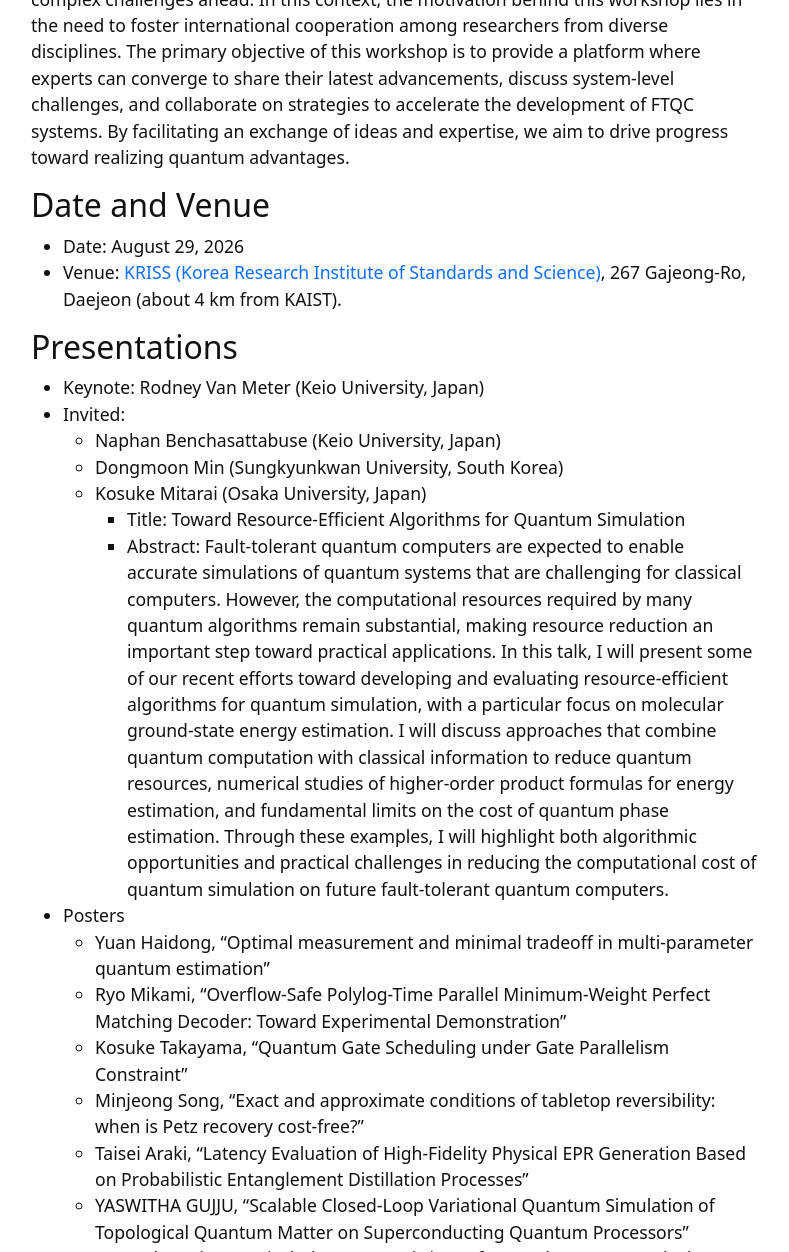
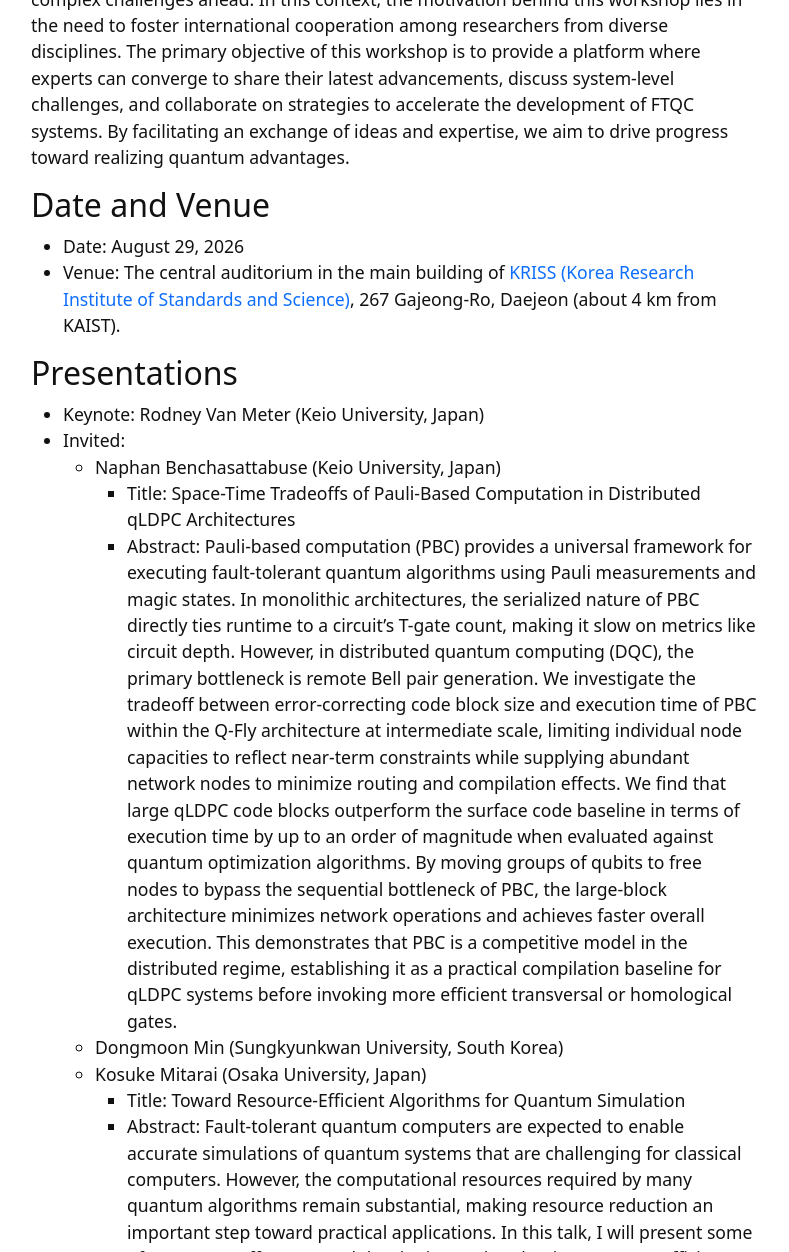
Before and after one commit to ftqcsa/ftqcsa.github.io, a Jekyll site: the page built from content/2026.md, in a window 1280 px wide and 1400 px high, scrolled down 1170 px, cut to the strip 0-1252 px from the top of the window. Shown: the whole strip, without its empty margins (246-1035 px from the left). Built offline with Jekyll 4.4.1, drawn with Linux system fonts in a browser that asks for light colours.

Commit message:
Update 2026.md

```diff
--- a/content/2026.md
+++ b/content/2026.md
@@ -19,13 +19,15 @@ The journey toward harnessing the power of FTQC has just begun, and it is essent
 ## Date and Venue
 
 - Date: August 29, 2026
-- Venue: [KRISS (Korea Research Institute of Standards and Science)](https://www.google.com/maps/search/KRISS/data=!3m1!4b1?entry=ttu&g_ep=EgoyMDI2MDcxNS4wIKXMDSoASAFQAw%3D%3D), 267 Gajeong-Ro, Daejeon (about  4 km from KAIST).
+- Venue: The central auditorium in the main building of [KRISS (Korea Research Institute of Standards and Science)](https://www.google.com/maps/search/KRISS/data=!3m1!4b1?entry=ttu&g_ep=EgoyMDI2MDcxNS4wIKXMDSoASAFQAw%3D%3D), 267 Gajeong-Ro, Daejeon (about  4 km from KAIST).
 
 
 ## Presentations
 - Keynote: Rodney Van Meter (Keio University, Japan)
 - Invited:
   - Naphan Benchasattabuse (Keio University, Japan)
+    - Title: Space-Time Tradeoffs of Pauli-Based Computation in Distributed qLDPC Architectures
+    - Abstract: Pauli-based computation (PBC) provides a universal framework for executing fault-tolerant quantum algorithms using Pauli measurements and magic states. In monolithic architectures, the serialized nature of PBC directly ties runtime to a circuit's T-gate count, making it slow on metrics like circuit depth. However, in distributed quantum computing (DQC), the primary bottleneck is remote Bell pair generation. We investigate the tradeoff between error-correcting code block size and execution time of PBC within the Q-Fly architecture at intermediate scale, limiting individual node capacities to reflect near-term constraints while supplying abundant network nodes to minimize routing and compilation effects. We find that large qLDPC code blocks outperform the surface code baseline in terms of execution time by up to an order of magnitude when evaluated against quantum optimization algorithms. By moving groups of qubits to free nodes to bypass the sequential bottleneck of PBC, the large-block architecture minimizes network operations and achieves faster overall execution. This demonstrates that PBC is a competitive model in the distributed regime, establishing it as a practical compilation baseline for qLDPC systems before invoking more efficient transversal or homological gates.
   - Dongmoon Min (Sungkyunkwan University, South Korea)
   - Kosuke Mitarai (Osaka University, Japan)
     - Title: Toward Resource-Efficient Algorithms for Quantum Simulation
```
